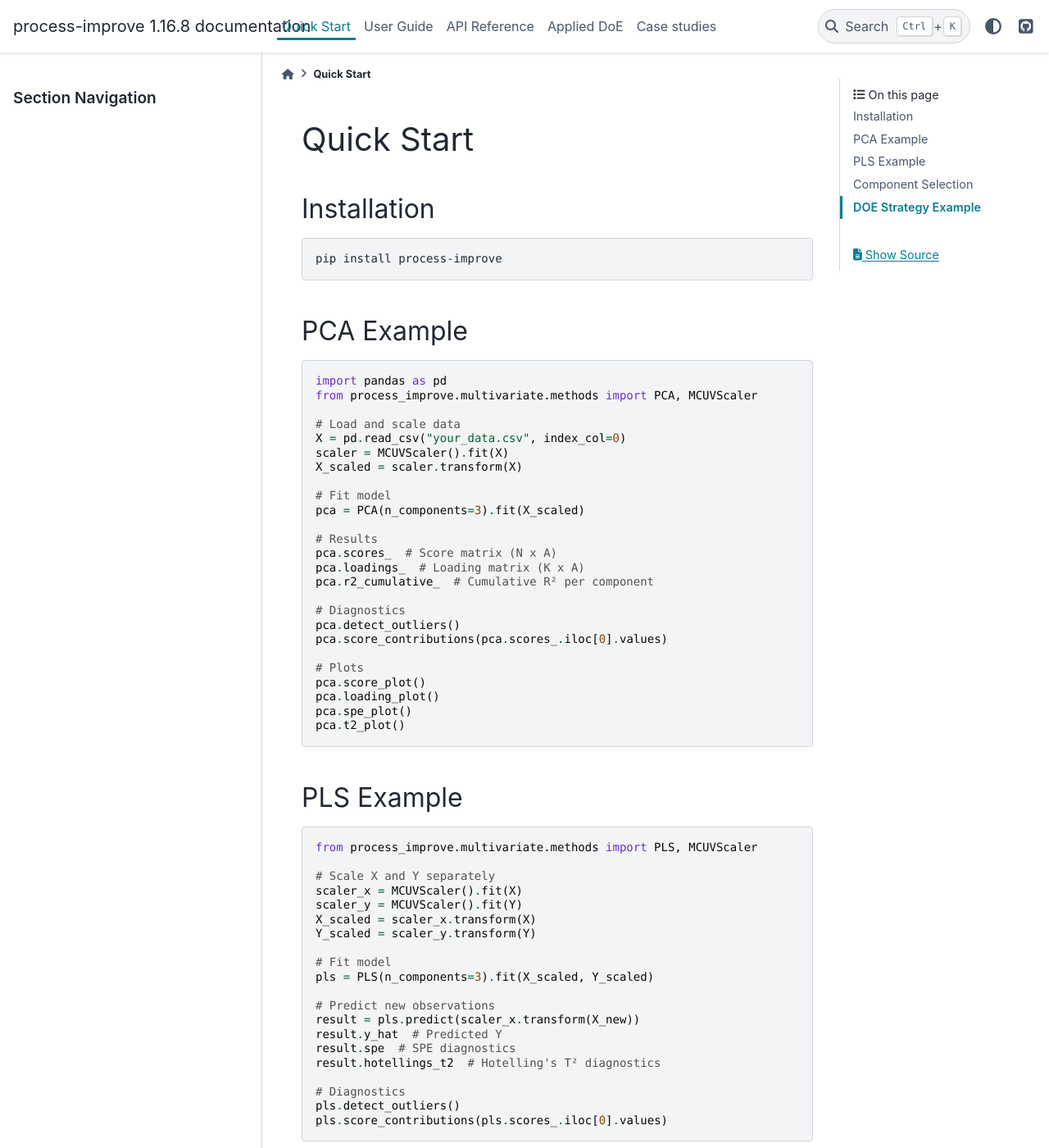
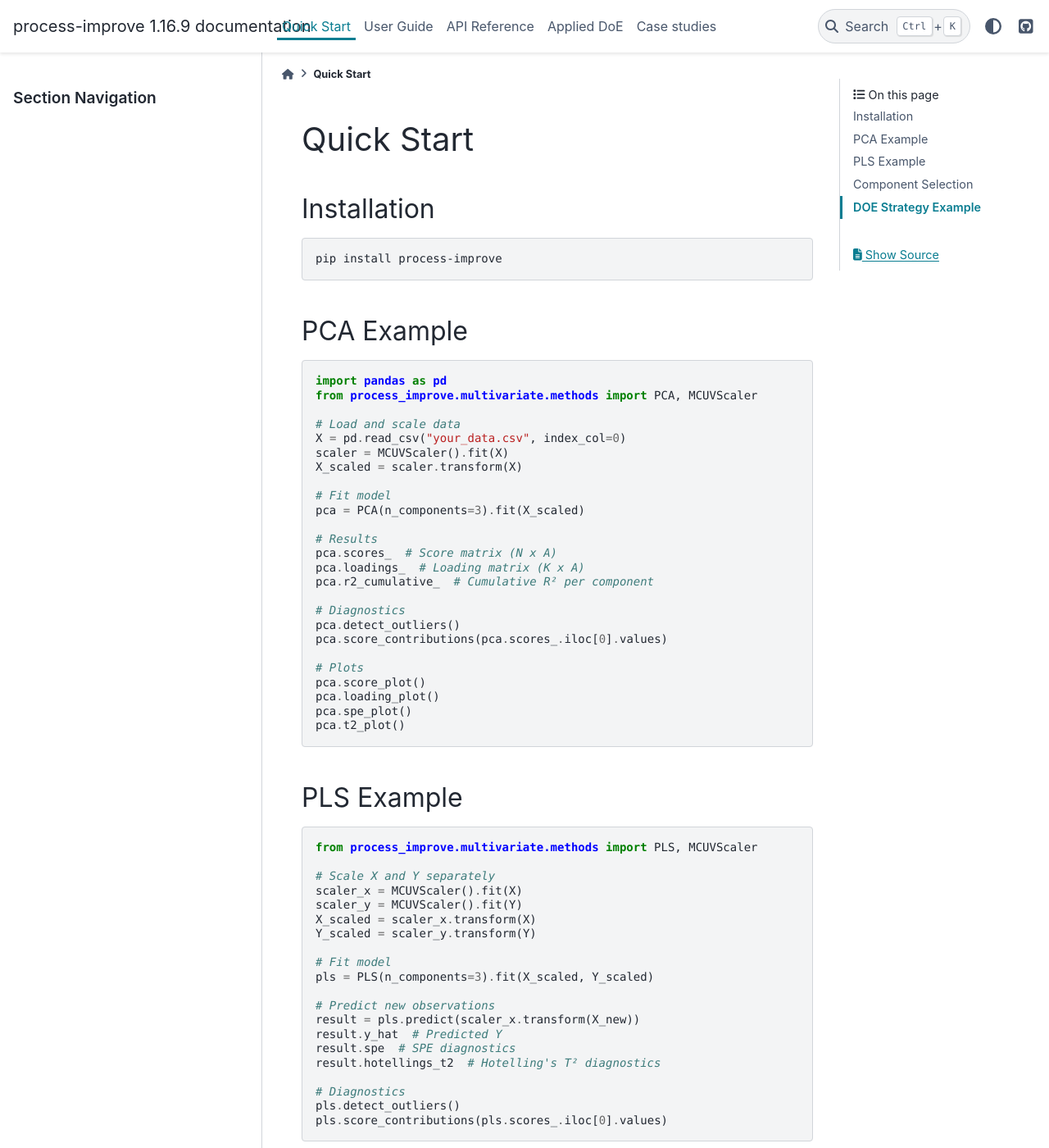
Before and after one commit to kgdunn/process-improve, a Sphinx documentation site: the page built from docs/quickstart.rst, in a window 1280 px wide and 1400 px high. Shown: the whole window at 82% size. Built offline with Sphinx 7.4.7 and the PyData theme 0.15.4, drawn with Linux system fonts in a browser that asks for light colours.

Commit message:
Set explicit Pygments code highlighting styles for docs (#165)
The Sphinx docs had no Pygments style configured and fell back to the
PyData theme default. Add explicit light/dark code themes via the theme's
pygments_light_style (default) and pygments_dark_style (monokai) options.

https://claude.ai/code/session_011DbEjgCtrUfwtq8oQihdBN

Co-authored-by: Claude <noreply@anthropic.com>

```diff
--- a/docs/conf.py
+++ b/docs/conf.py
@@ -83,4 +83,6 @@ html_theme_options = {
     "github_url": "https://github.com/kgdunn/process_improve",
     "show_toc_level": 2,
     "navigation_with_keys": True,
+    "pygments_light_style": "default",
+    "pygments_dark_style": "monokai",
 }
--- a/pyproject.toml
+++ b/pyproject.toml
@@ -1,6 +1,6 @@
 [project]
 name = "process-improve"
-version = "1.16.8"
+version = "1.16.9"
 description = 'Designed Experiments; Latent Variables (PCA, PLS, multivariate methods with missing data); Process Monitoring; Batch data analysis.'
 readme = "README.md"
 license = "MIT"
```
